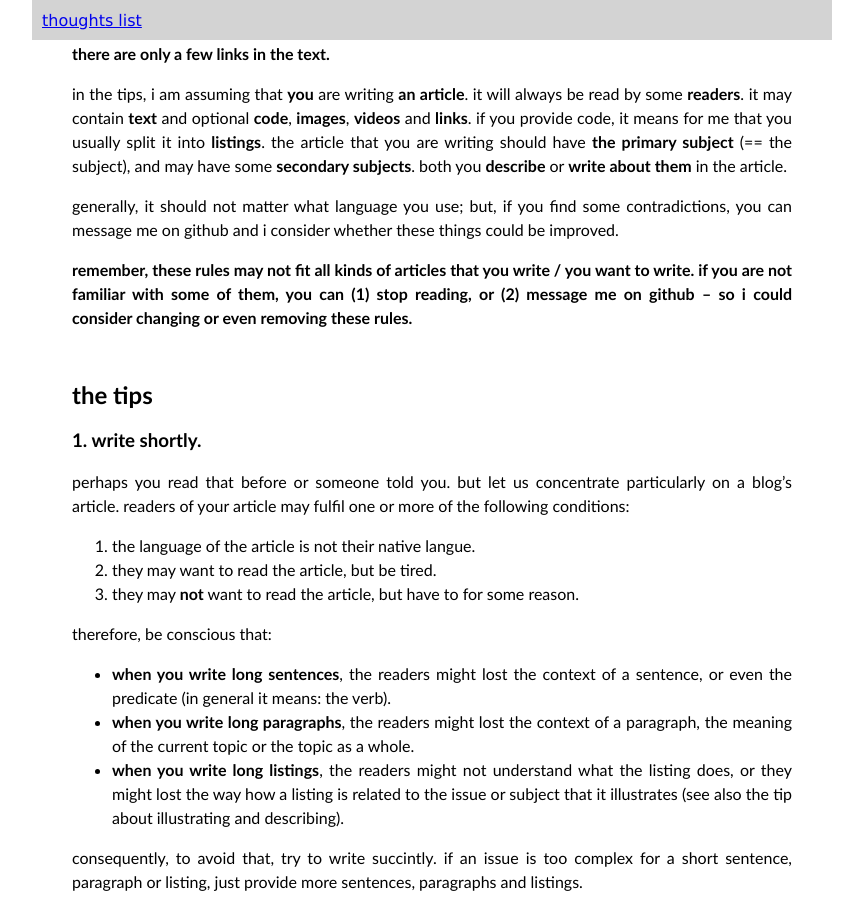
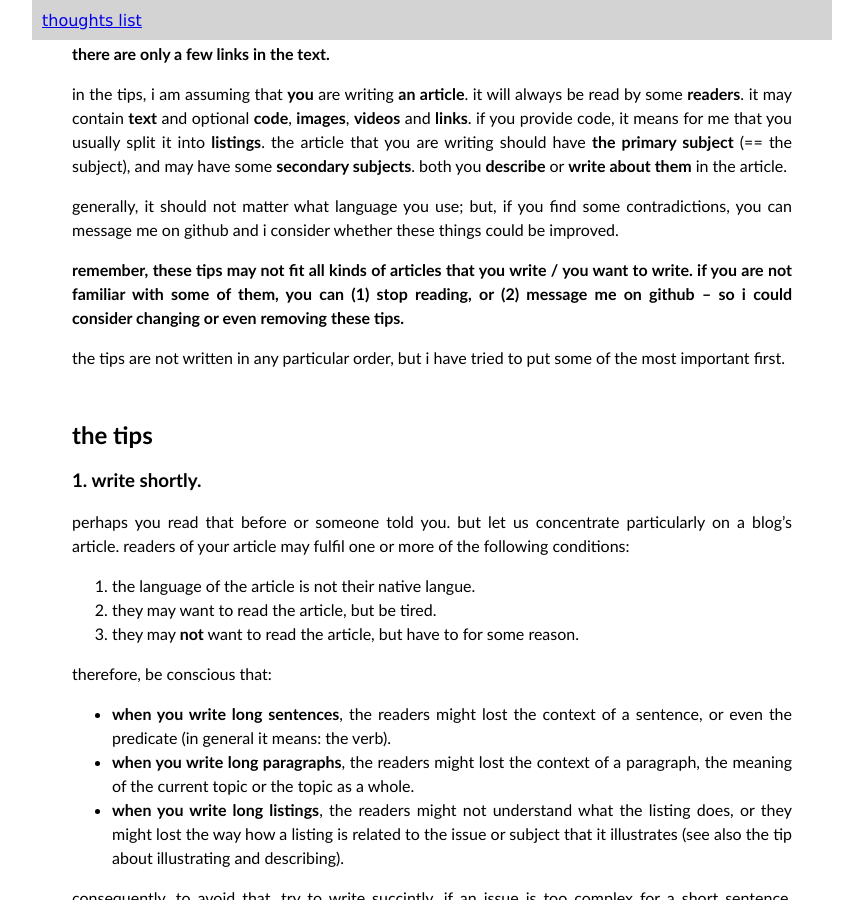
Before and after one commit to DevSilv/ARCHIVED-varts-plain-css, a Jekyll site: the page built from _posts/2018/07/10/2018-07-10-the-things-that-every-blogging-developer.md, in a window 1280 px wide and 900 px high, scrolled down 509 px. Shown: the whole window, without its empty margins (208-1071 px from the left). Built offline with Jekyll 4.4.1, drawn with Linux system fonts in a browser that asks for light colours; some of the changed text lies outside the part shown.

Commit message:
add paragraph about tips order, fix empty subtitle

```diff
--- a/_posts/2018/07/10/2018-07-10-the-things-that-every-blogging-developer.md
+++ b/_posts/2018/07/10/2018-07-10-the-things-that-every-blogging-developer.md
@@ -20,7 +20,9 @@ in the tips, i am assuming that **you** are writing **an article**. it will alwa
 
 generally, it should not matter what language you use; but, if you find some contradictions, you can message me on github and i consider whether these things could be improved.
 
-**remember, these rules may not fit all kinds of articles that you write / you want to write. if you are not familiar with some of them, you can (1) stop reading, or (2) message me on github – so i could consider changing or even removing these rules.**
+**remember, these tips may not fit all kinds of articles that you write / you want to write. if you are not familiar with some of them, you can (1) stop reading, or (2) message me on github – so i could consider changing or even removing these tips.**
+
+the tips are not written in any particular order, but i have tried to put some of the most important first.
 
 ## the tips
 
@@ -160,7 +162,7 @@ _**tip:** if you are not aware of when to use which of the aformentioned charact
 
 <sup>3</sup> for polish readers: "—" to "pauza" lub "myślnik".
 
-### 22.
+### 22. differentiate all the cases that you describe.
 
 if a subject, an issue or a topic has several possibilities to choose from, inform the reader whether they may be considered as equivalent, and if not, make it clear what are the differences and when to use which.
 
```
